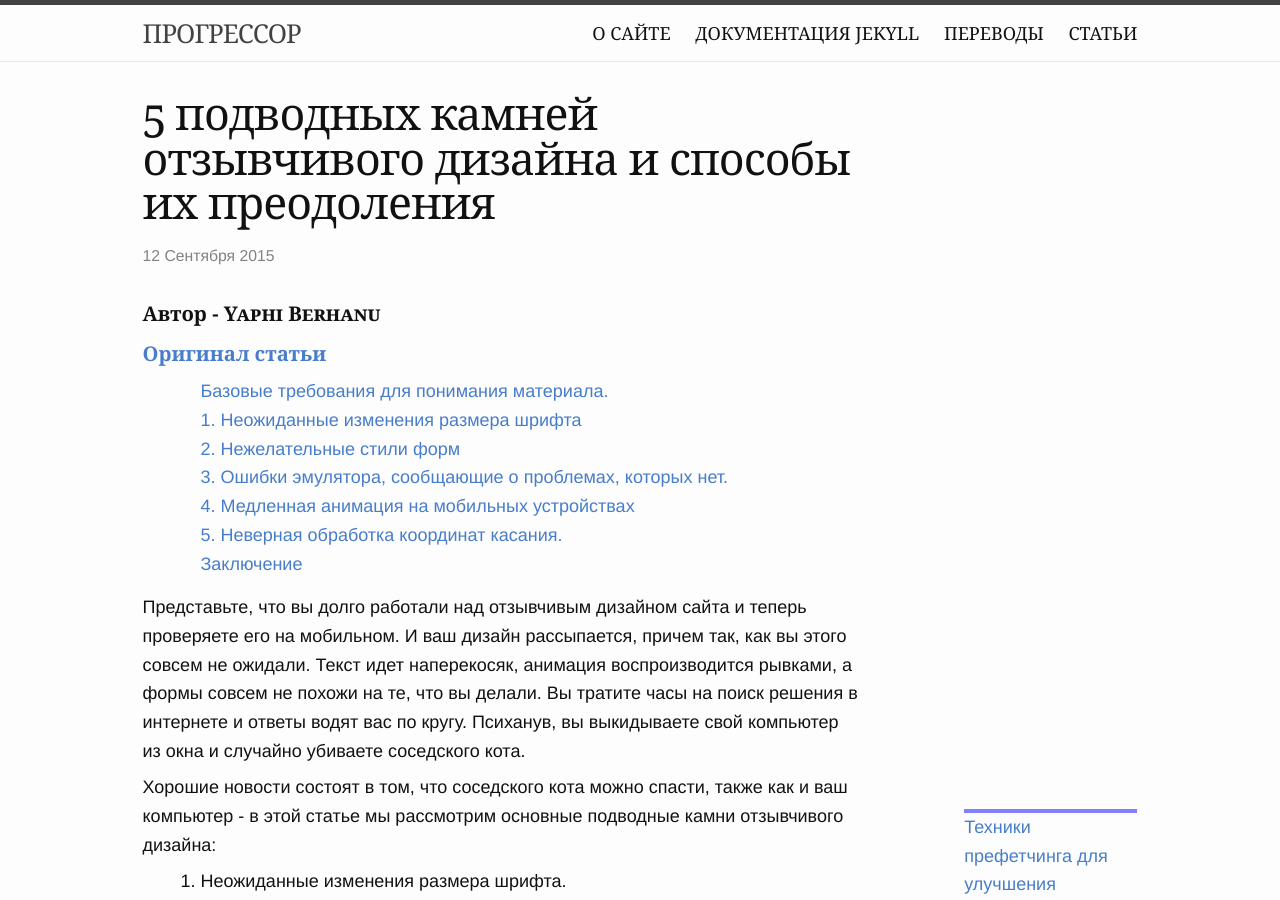
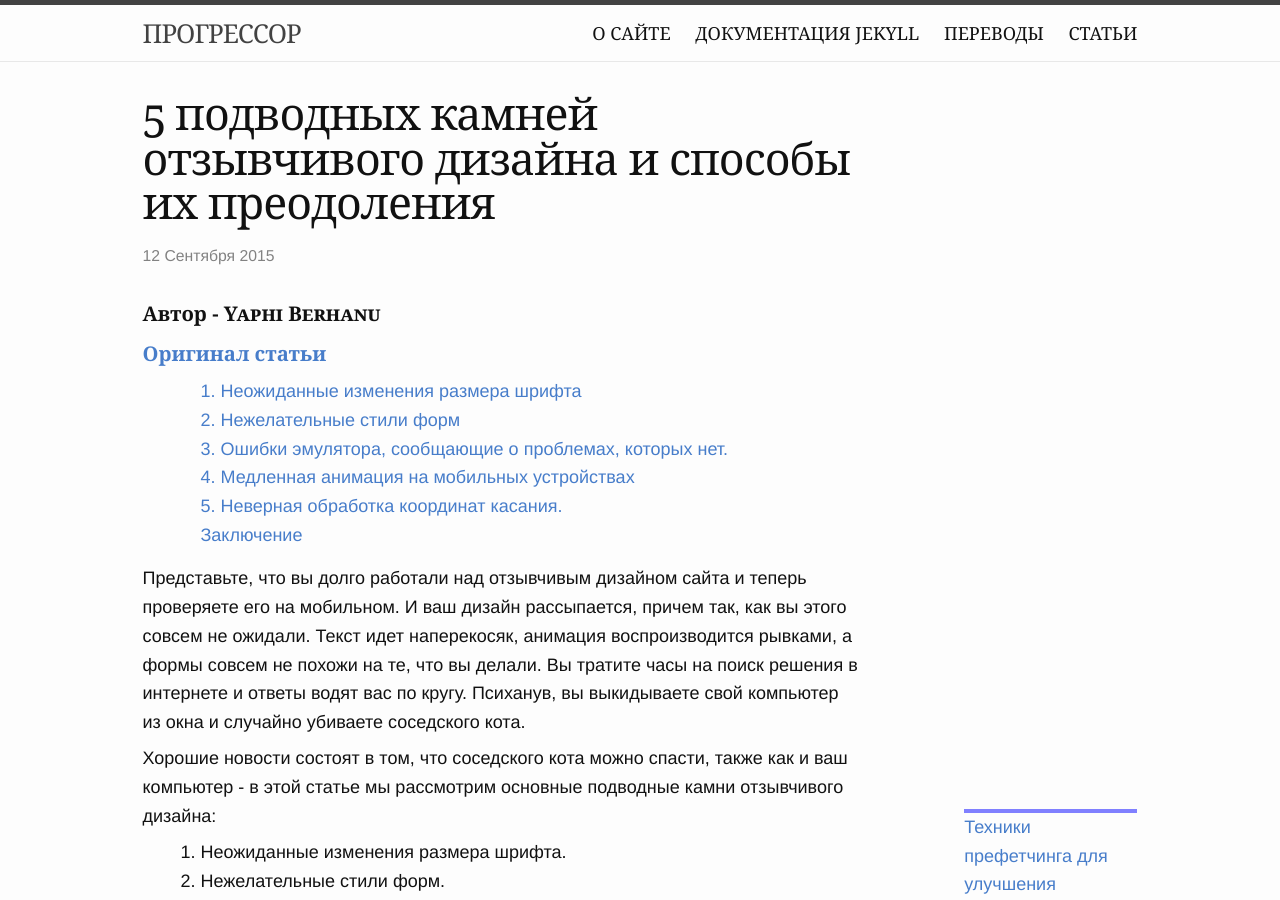
Before and after one commit to prgssr/prgssr.github.io, a Jekyll site: the page built from _posts/2015-09-12-5-podvodnyh-kamnej-otzyvchivogo-dizajna-i-sposoby-ih-preodoleniya.md, in a window 1280 px wide and 900 px high. Built offline with Jekyll 4.4.1, drawn with Linux system fonts in a browser that asks for light colours; comment, search, counter and statistics services are not loaded.

Commit message:
fix toc last post

```diff
--- a/_posts/2015-09-12-5-podvodnyh-kamnej-otzyvchivogo-dizajna-i-sposoby-ih-preodoleniya.md
+++ b/_posts/2015-09-12-5-podvodnyh-kamnej-otzyvchivogo-dizajna-i-sposoby-ih-preodoleniya.md
@@ -27,9 +27,10 @@ noimage: truth
 
 Приступим!
 
-### Базовые требования  для понимания материала.
-
+###### Базовые требования  для понимания материала.
+{: .warning .no_toc}
 Чтение  этой статьи требует от вас базовых знаний об отзывчивой веб-разработке. Их можно почерпнуть, например, из [этой статьи](http://simplestepscode.com/responsive-web-development-basics/).
+{: .warning}
 
 ## 1. Неожиданные изменения размера шрифта
 
```
